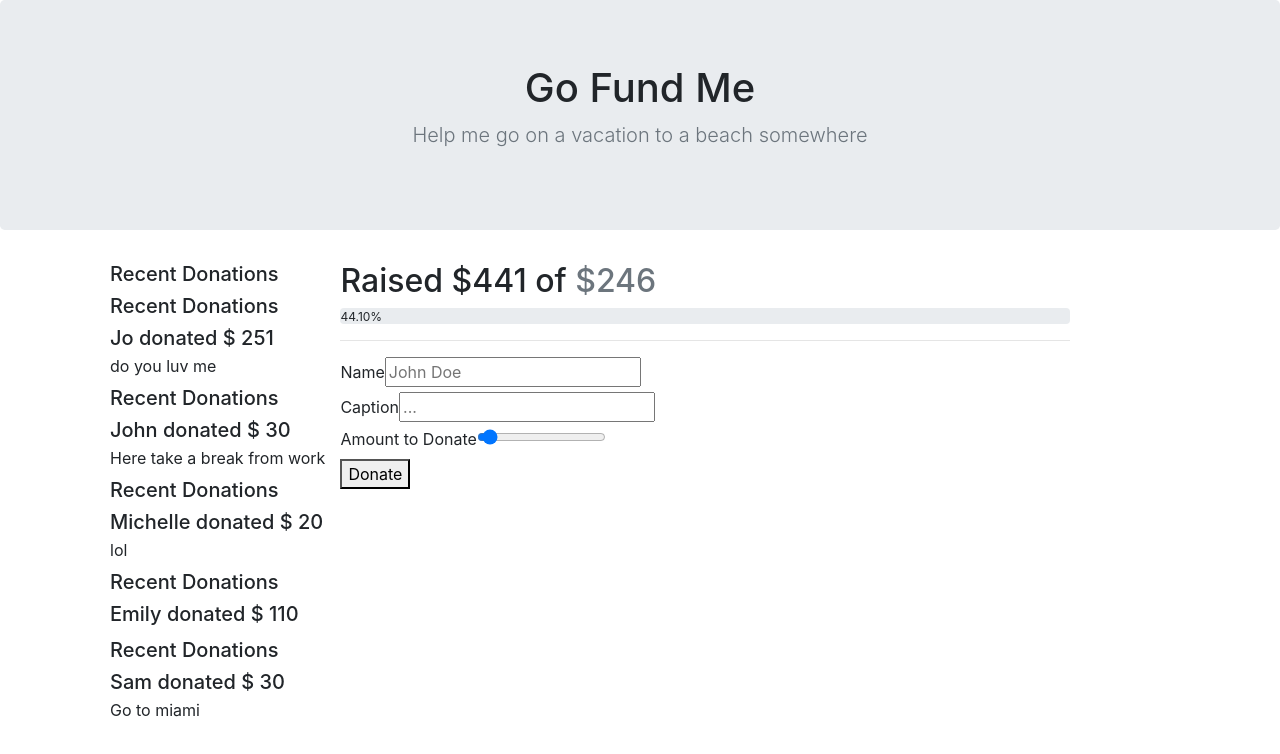
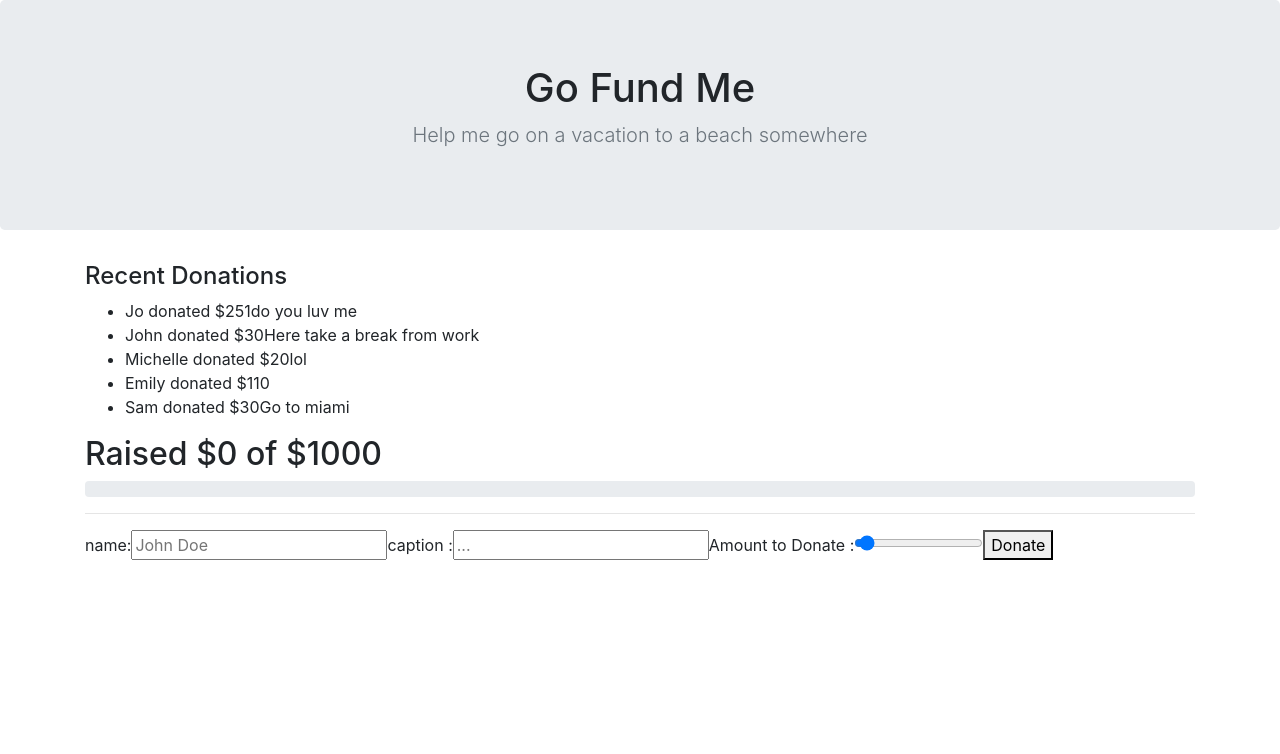
Before and after one commit to joinpursuit/Pursuit-Core-Web-Props-Lab-Tested, a React (Create React App) app: page / in a window 1280 px wide. Shown: the top 754 px of the page. Built offline with nearby package versions, Linux system fonts and the light colour scheme.

Commit message:
need css

```diff
--- a/src/App.css
+++ b/src/App.css
@@ -1 +1,4 @@
 /* Your code here! */
+#don {
+    background-color: lightgrey;
+}
--- a/src/App.js
+++ b/src/App.js
@@ -1,6 +1,6 @@
 import React from "react";
 import TopBar from "./Components/TopBar";
-import RecentDonations from './Components/RecentDonations.js'
+import RecentDonations from './Components/RecentDonations'
 import Progress from "./Components/Progress.js"
 import DonationForm from "./Components/DonationForm.js"
 import "./App.css";
@@ -39,43 +39,30 @@ const donations = [
   },
 ];
 
-const listDonations = donations.map((donation) => {
-  return (
-    <RecentDonations
-    name= { donation.name }
-    donation = { donation.amount }
-    caption = { donation.caption }
-    />
-  )
-})
-
-//total
-
-let sum = 0
-const total = donations.map((elem) => {
-  return (sum+= elem.amount)
-})
-
-
 export default class App extends React.Component {
   render() {
+    let total = 0;
+    donations.map((donate) => {
+  return donate.amount
+});
+
     return (
       <>
         <TopBar />
         <div className="container">
-          <div className="row">
-            <ul>
-              <h5>Recent Donations</h5>
-              {listDonations}
-            </ul>
-            <div className="col-8">
-              <Progress total={sum} />
-              <hr />
+          <div className="recentD">
+            <RecentDonations donations = {donations} />
+
+            <div>
+              <Progress total={total} goal={1000}     />
+            <hr />
+
+            </div>
               <DonationForm />
             </div>
           </div>
-        </div>
-      </>
+        </>
+
     );
   }
 }
--- a/src/Components/DonationForm.js
+++ b/src/Components/DonationForm.js
@@ -4,31 +4,20 @@ import React from "react";
 const DonationForm = () => {
 
   return (
-    <>
-    <div>
-      <label>Name</label>
-      <input
-      type="text"
-      placeholder="John Doe"
 
-      ></input>
-    </div>
-    <div>
-    <label>Caption</label>
-    <input
-    type= "text"
-    placeholder="..."
-    ></input>
-    </div>
-    <div>
-      <label>Amount to Donate</label>
-      <input type="range" min="5" max="1000"></input>
-    </div>
-    <button type="button">Donate</button>
-    </>
-  )
+   <div>
+     <form action="">
+       name:
+       <input type="text" placeholder="John Doe"/>
+       caption :
+       <input type="text" placeholder="..."/>
+       Amount to Donate :
+       <input type="range" id="moneySlider" min="5" max="1000"/>
+       <button>Donate</button>
+     </form>
+   </div>
 
-
+  );
 };
 
 export default DonationForm;
--- a/src/Components/Progress.js
+++ b/src/Components/Progress.js
@@ -2,13 +2,15 @@ import React from "react";
 
 
 const Progress = (props) => {
-  const {total} = props
+  const {total, goal} = props
   return (
     <>
-    <h2>Raised ${total} of <span className="text-muted">$246</span></h2>
+    <div>
+    <h2>Raised ${total} of ${goal}</h2>
+    </div>
 
     <div className="progress">
-        <div id="percentage">44.10%</div>
+      <p></p>
       </div>
     </>
   )
--- /dev/null
+++ b/src/Components/RecentDonation.js
@@ -0,0 +1,16 @@
+import React from "react"
+
+const RecentDonation = ({name, caption, amount}) => {
+
+
+    return (
+
+
+        <li>
+            {name} donated ${amount}
+            {caption}
+        </li>
+    )
+}
+
+export default  RecentDonation;
--- a/src/Components/RecentDonations.js
+++ b/src/Components/RecentDonations.js
@@ -1,20 +1,17 @@
 import React from "react";
+import RecentDonation from "./RecentDonation"
 
+ const RecentDonations = (props) => {
+ const {donations} = props;
 
-const RecentDonations = (props) => {
-  const {name, donation, caption} = props;
   return (
-
-       <div>
-         <h5>Recent Donations</h5>
-        <li className="media my-2">
-          <div className="media-body">
-            <h5 className="mt-0 mb-1">
-              {name} donated $ {donation}
-            </h5>
-            {caption}
-          </div>
-        </li>
+       <div id="donations">
+       <h4>Recent Donations</h4>
+        <ul className="">
+        {donations.map((donation) => {
+          return <RecentDonation name={donation.name} amount={donation.amount} caption={donation.caption} />
+        })}
+        </ul>
       </div>
 
   )
```
Also changed, not shown: 1 other file (tests, documents, lock files or other folders).
